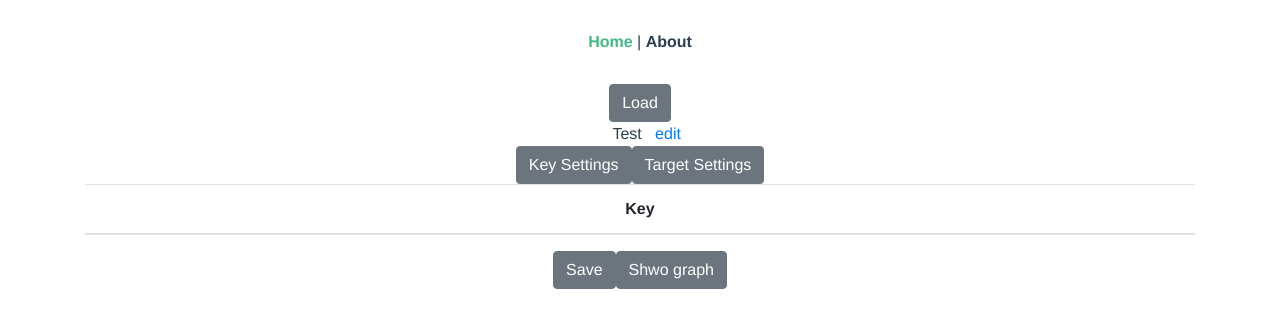
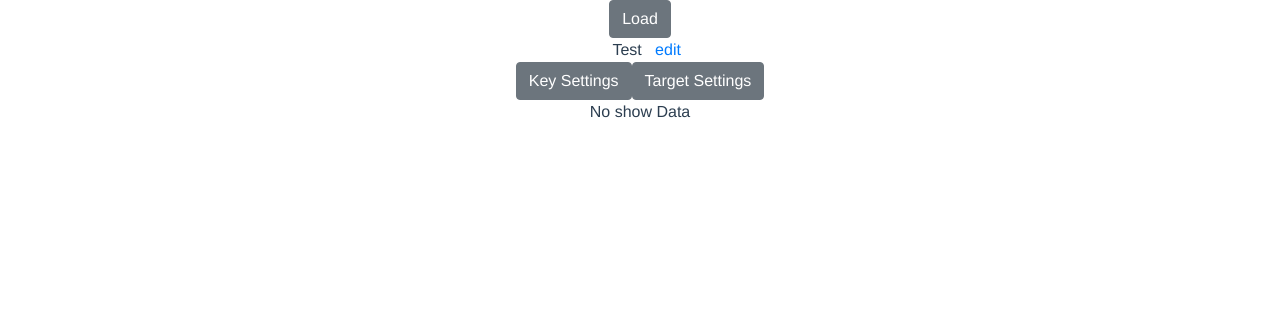
Before and after one commit to ihgs/myranking, a Vue app: page / in a window 1280 px wide. Shown: the top 328 px of the page. Built offline with nearby package versions, Linux system fonts and the light colour scheme.

Commit message:
refactoring

```diff
--- a/src/App.vue
+++ b/src/App.vue
@@ -1,9 +1,5 @@
 <template>
   <div id="app">
-    <div id="nav">
-      <router-link to="/">Home</router-link> |
-      <router-link to="/about">About</router-link>
-    </div>
     <router-view />
   </div>
 </template>
--- a/src/components/Ranking.vue
+++ b/src/components/Ranking.vue
@@ -7,12 +7,16 @@
       <b-table
         striped
         hover
+        :fields="saved_fields"
         :items="list_saved_data"
         show-empty
         selectable
         select-mode="single"
         @row-selected="onRowSelected"
       >
+        <template #cell(actions)="row">
+          <b-icon-trash v-on:click="remove_saved_data(row.index)"></b-icon-trash>
+        </template>
       </b-table>
       {{ this.selected }}
     </b-modal>
@@ -68,7 +72,7 @@
           </b-table>
         </div>
       </b-modal>
-      <div>
+      <div v-if="ranking_body.length > 0">
         <b-table striped hover :fields="ranking_header" :items="ranking_body">
           <template
             v-for="field in ranking_header"
@@ -94,6 +98,9 @@
         <b-button v-on:click="show_graph">Shwo graph</b-button>
         <div id="viz"></div>
       </div>
+      <div v-else>
+        No show Data
+      </div>
     </b-container>
   </div>
 </template>
@@ -109,6 +116,7 @@ export default {
     return {
       key_fields: ["key", "actions"],
       target_fields: ["target", "actions"],
+      saved_fields: ["title", "actions"],
       title: "Test",
       edit_title: false,
       keys: [],
@@ -213,6 +221,11 @@ export default {
       cloneArray.splice(index, 1);
       this.targets = cloneArray;
     },
+    remove_saved_data: function(index) {
+      const sd = this.list_saved_data[index];
+      storage.delete(sd.uuid);
+      this.refresh_list();
+    },
     slotname: function(field) {
       return "cell(" + field + ")";
     },
--- a/src/store/storage.js
+++ b/src/store/storage.js
@@ -34,4 +34,9 @@ export default class MyStorage {
     return localStorage.getItem("myranking:data:" + uuid);;
   }
 
+  delete(uuid){
+    let uuids = JSON.parse(localStorage.getItem("myranking:uuids"));
+    delete uuids[uuid];
+    localStorage.setItem("myranking:uuids", JSON.stringify(uuids));
+  }
 }
```
